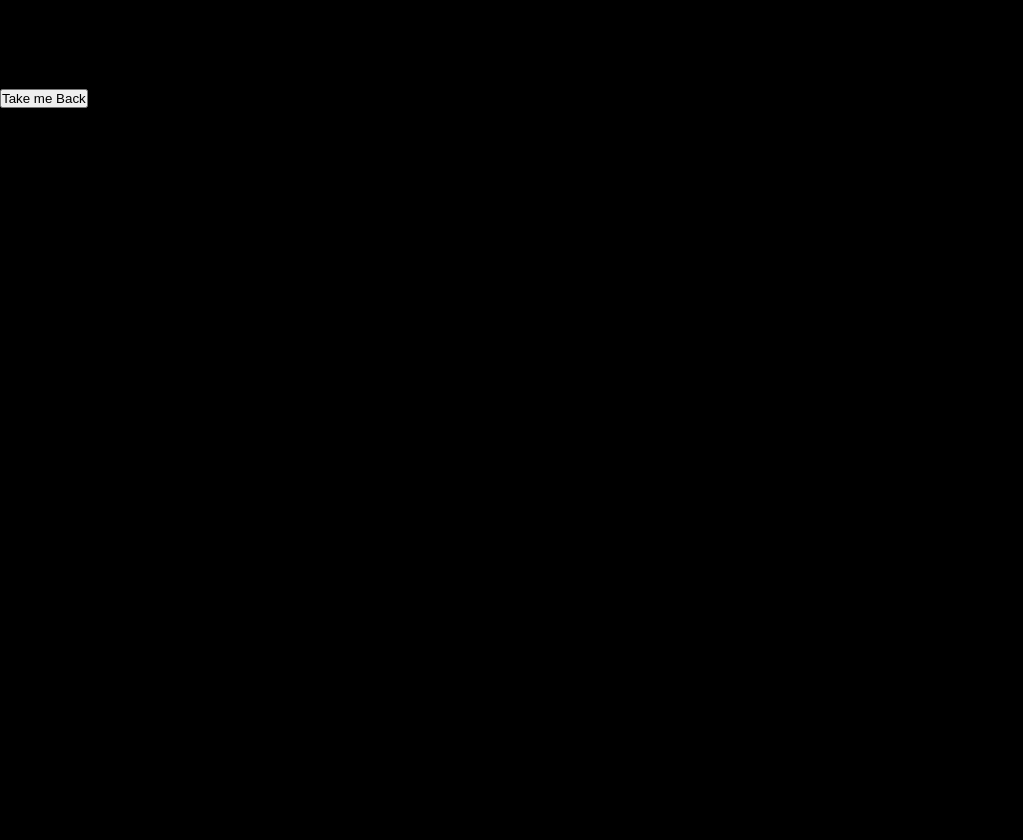
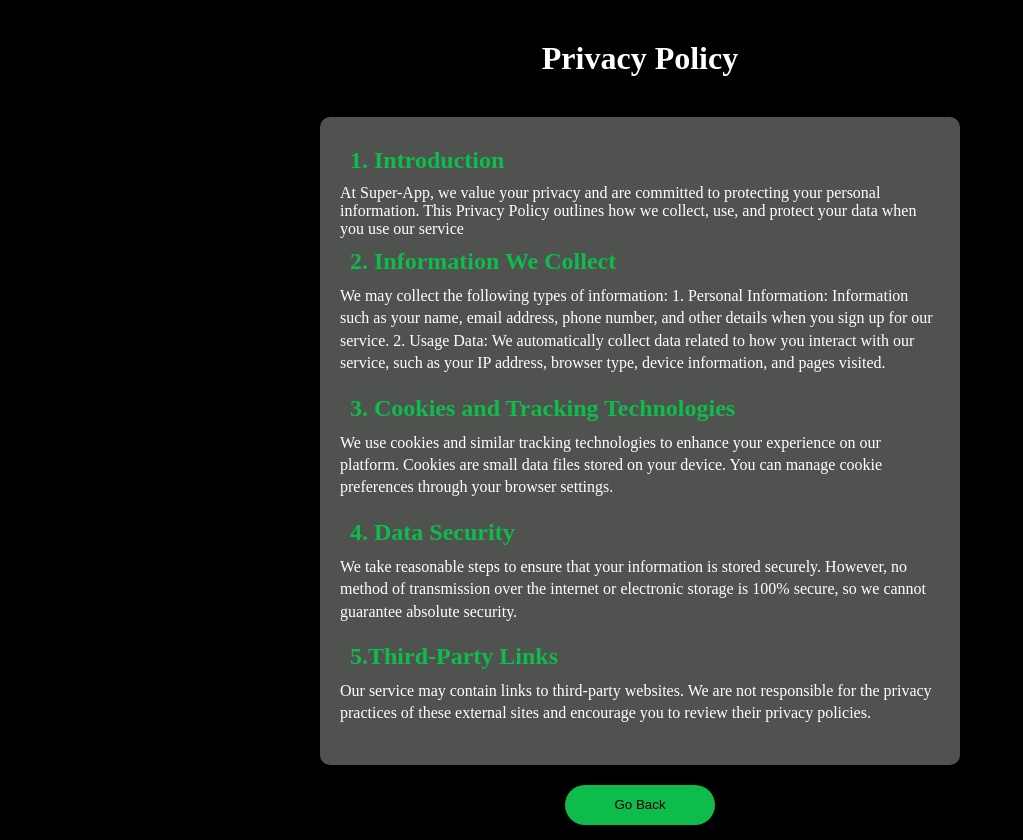
Before and after one commit to shashwatvisuals/Super-App, a React (Vite) app: page /privacyPolicy in a window 1280 px wide. Before the commit this address had no page. Shown: the whole page, without its empty margins (0-1023 px from the left). Before the commit the page ends 800 px from the top, so only its background shows below. Built offline with nearby package versions, Linux system fonts and the light colour scheme; a web font is replaced by a local one.

Commit message:
add: privacy policy page

```diff
--- a/src/main.jsx
+++ b/src/main.jsx
@@ -9,6 +9,7 @@ import Selection from "./pages/MovieSelection.jsx";
 import NotFound from "./pages/404.jsx";
 import CarouselPage from "./pages/CarouselPage";
 import TermsAndConditions from "./pages/TermsAndConditions.jsx";
+import PrivacyPolicy from "./pages/PrivacyPolicy.jsx";
 
 
 createRoot(document.getElementById("root")).render(
@@ -21,6 +22,7 @@ createRoot(document.getElementById("root")).render(
         <Route path='/carousel' element={<CarouselPage />}/>
         <Route path="/selection" element={<Selection />} />
         <Route path="/termsAndConditions" element={<TermsAndConditions />} />
+        <Route path="/privacyPolicy" element={<PrivacyPolicy />} />
         <Route path="*" element={<NotFound />} />
       </Routes>
     </BrowserRouter>
--- a/src/pages/Home.jsx
+++ b/src/pages/Home.jsx
@@ -1,6 +1,7 @@
 import { useState } from "react";
 import { useNavigate } from "react-router-dom";
 import styles from "../components/Home.module.css";
+import PrivacyPolicy from "./PrivacyPolicy";
 
 export default function Home() {
   const navigate = useNavigate();
@@ -71,6 +72,10 @@ export default function Home() {
  const termsAndConditions = () => {
 
   navigate("/termsAndConditions")
+  }
+ const handlePolicy = () => {
+
+  navigate("/privacyPolicy")
   }
   return (
   <div className={styles.main}>
@@ -147,7 +152,7 @@ export default function Home() {
       </div>
       <div className={styles.termsAndConditions}>
         <p>By clicking on Sign up. you agree to Superapp <span onClick={termsAndConditions} className={styles.tc}>Terms and Conditions of Use </span></p>
-        <p>To learn more about how Superapp collects, uses, shares and protects your personal data please head Superapp <span className={styles.tc}>Privacy Policy </span> </p>
+        <p>To learn more about how Superapp collects, uses, shares and protects your personal data please head Superapp <span onClick={handlePolicy} className={styles.tc}>Privacy Policy </span> </p>
       </div>
     </form>
     </div>
--- a/src/pages/PrivacyPolicy.jsx
+++ b/src/pages/PrivacyPolicy.jsx
@@ -1,9 +1,33 @@
 import React from 'react'
+import { useNavigate } from 'react-router-dom'
+import styles from "./PrivacyPolicy.module.css"
 
 function PrivacyPolicy() {
+    const navigate = useNavigate();
+    const handleGoBack = () => {
+        navigate("/")
+    }
+
   return (
-    <div>
+    <div className={styles.mainContainer}>
+        <h1>Privacy Policy</h1>
+        <div className={styles.privacyPolicyContainer}>
+            <h2>1. Introduction</h2>
+            <p1>At Super-App, we value your privacy and are committed to protecting your personal information. This Privacy Policy outlines how we collect, use, and protect your data when you use our service</p1>
+            <h2>2. Information We Collect</h2>
+            <p>We may collect the following types of information:
 
+1. Personal Information: Information such as your name, email address, phone number, and other details when you sign up for our service.
+2. Usage Data: We automatically collect data related to how you interact with our service, such as your IP address, browser type, device information, and pages visited.</p>
+            <h2>3. Cookies and Tracking Technologies</h2>
+            <p>We use cookies and similar tracking technologies to enhance your experience on our platform. Cookies are small data files stored on your device. You can manage cookie preferences through your browser settings.</p>
+            <h2>4. Data Security</h2>
+            <p>We take reasonable steps to ensure that your information is stored securely. However, no method of transmission over the internet or electronic storage is 100% secure, so we cannot guarantee absolute security.</p>
+            <h2>5.Third-Party Links</h2>
+            <p>Our service may contain links to third-party websites. We are not responsible for the privacy practices of these external sites and encourage you to review their privacy policies.</p>
+
+        </div>
+        <button className={styles.gobackButton} onClick={handleGoBack}>Go Back</button>
     </div>
   )
 }
--- /dev/null
+++ b/src/pages/PrivacyPolicy.module.css
@@ -0,0 +1,48 @@
+*{
+    margin: 0;
+    padding: 0;
+    box-sizing: border-box;
+}
+
+html, body {
+    background-color: #000000;
+}
+
+.mainContainer {
+    color: #ffffff;
+    align-items: center;
+}
+
+.privacyPolicyContainer{
+background-color: #505250;
+width: 50vw;
+margin: 0 auto;
+padding: 20px;
+border-radius: 10px;
+}
+
+.privacyPolicyContainer h2{
+margin: 10px;
+color: #0dbc4a;
+}
+.mainContainer h1{
+    margin: 40px;
+    text-align: center;
+}
+
+.gobackButton {
+    height: 40px;
+    width: 150px;
+    border-radius: 20px;
+    background-color: #0dbc4a;
+    border: none;
+    display: block;
+    margin: 0 auto;
+    margin-top: 20px;
+    cursor: pointer;
+    transition: #345667 0.3s ease, transform 0.3s ease;
+}
+.gobackButton:hover {
+    background-color: #0ca116;
+    transform: scale(1.1);
+}
```
Also changed, not shown: src/pages/PrivacyPolicy.module.jsx (deleted).
